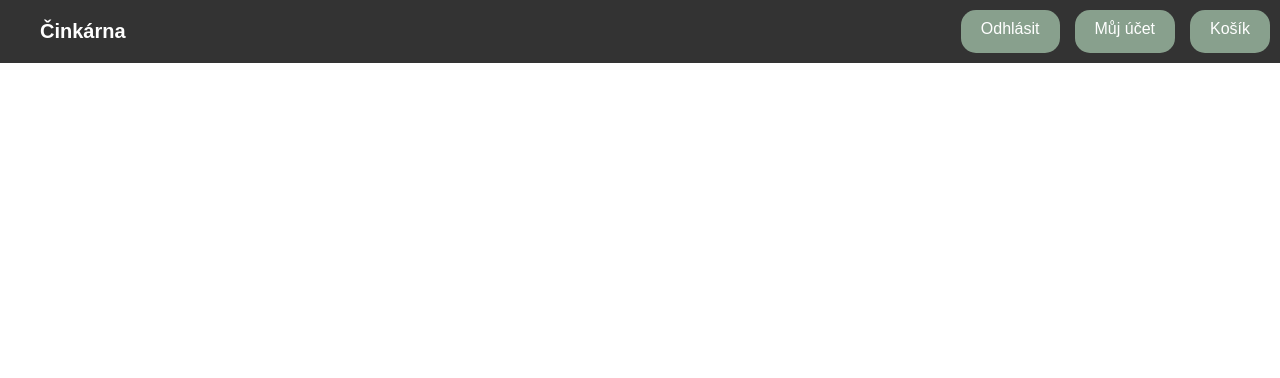
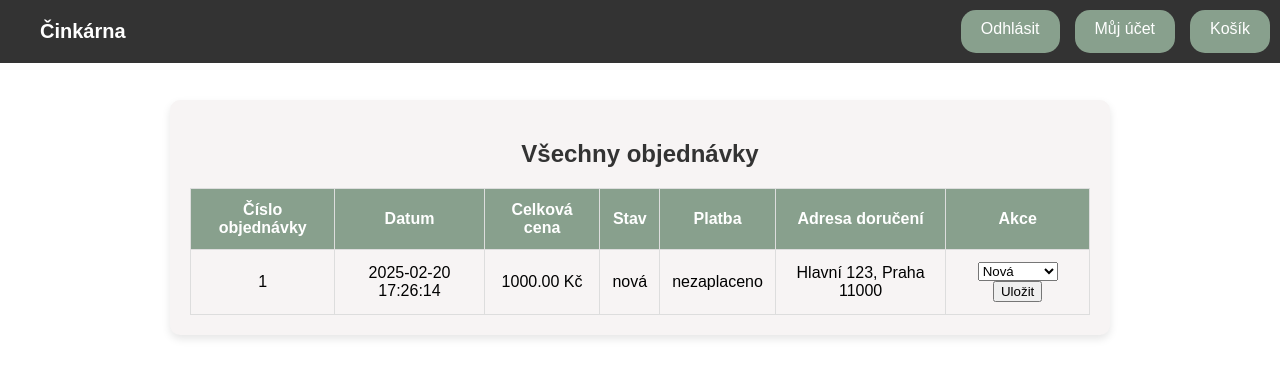
Before and after one commit to ondrej847/projekt-eshop, a PHP site: page /admin.php in a window 1280 px wide. Shown: the top 378 px of the page. Run offline with PHP 8.4, Linux system fonts and the light colour scheme; the visitor is signed in with stand-in values (Sample User, id 1); data comes from the database, SQL or seed files in the repository.

Commit message:
udelana admin stranka se svym css
udelany specialni css, proto je primo v tomto souboru

```diff
--- a/admin.php
+++ b/admin.php
@@ -1,15 +1,98 @@
 <?php
-/* kontrola sputeni session, jestli neni spustena tak ji my timto spustime */
-if (session_status() == PHP_SESSION_NONE) {
-    session_start();
+session_start();
+require_once "funcs.php";
+require_once "layout/header.php";
+
+$conn = connect_db();
+
+
+if (!isset($_SESSION['user_id']) || $_SESSION['role_id'] != 1) {
+    echo "<p>Musíte být přihlášeni jako administrátor, pokud chcete vidět všechny objednávky.</p>";
+    exit;
 }
 
-require_once "layout/header.php";
-require_once "funcs.php";
+$sql = "SELECT objednavka_id, datum_objednavky, celkova_cena, stav, platba, ulice, cislo_popisne, mesto, psc FROM objednavky ORDER BY datum_objednavky DESC";
+$result = $conn->query($sql);
 
-$conn = connect_db();
+echo "<div class='objednavky-container'>";
+echo "<h2>Všechny objednávky</h2>";
+
+if ($result->num_rows > 0) {
+    echo "<table class='objednavky-table'>";
+    echo "<tr><th>Číslo objednávky</th><th>Datum</th><th>Celková cena</th><th>Stav</th><th>Platba</th><th>Adresa doručení</th><th>Akce</th></tr>";
+
+    while ($row = $result->fetch_assoc()) {
+        echo "<tr>";
+        echo "<td>" . $row['objednavka_id'] . "</td>";
+        echo "<td>" . $row['datum_objednavky'] . "</td>";
+        echo "<td>" . $row['celkova_cena'] . " Kč</td>";
+        echo "<td>" . $row['stav'] . "</td>";
+        echo "<td>" . $row['platba'] . "</td>";
+        echo "<td>" . $row['ulice'] . " " . $row['cislo_popisne'] . ", " . $row['mesto'] . " " . $row['psc'] . "</td>";
+        echo "<td>
+            <form method='POST' action='update_objednavka.php'>
+            <input type='hidden' name='order_id' value='" . $row['objednavka_id'] . "'>
+            <select name='stav'>
+            <option value='nová'" . ($row['stav'] == 'nová' ? ' selected' : '') . ">Nová</option>
+            <option value='odeslána'" . ($row['stav'] == 'odeslána' ? ' selected' : '') . ">Odeslána</option>
+            </select>
+            <input type='submit' value='Uložit'>
+            </form>
+              </td>";
+        echo "</tr>";
+    }
+
+    echo "</table>";
+} else {
+    echo "<p class='objednavky-empty'>Žádné objednávky nebyly nalezeny.</p>";
+}
+
+echo "</div>";
+
+$conn->close();
 ?>
 
+<style>
 
+.objednavky-container {
+    max-width: 900px;
+    margin: 100px auto;
+    padding: 20px;
+    background-color:rgb(247, 244, 244);
+    border-radius: 10px;
+    box-shadow: 0px 4px 8px rgba(0, 0, 0, 0.1);
+    text-align: center;
+}
+
+.objednavky-container h2 {
+    margin-bottom: 20px;
+    font-size: 24px;
+    color: #333;
+}
+
+.objednavky-table {
+    width: 100%;
+    border-collapse: collapse;
+    margin-top: 10px;
+}
+
+.objednavky-table th, .objednavky-table td {
+    padding: 12px;
+    border: 1px solid #ddd;
+}
+
+.objednavky-table th {
+    background-color: #88a08d;
+    color: white;
+    font-weight: bold;
+}
+
+.objednavky-empty {
+    font-size: 18px;
+    color: red;
+    text-align: center;
+    margin-top: 20px;
+}
+</style>
 
 <?php require_once "layout/footer.php"; ?>
```
